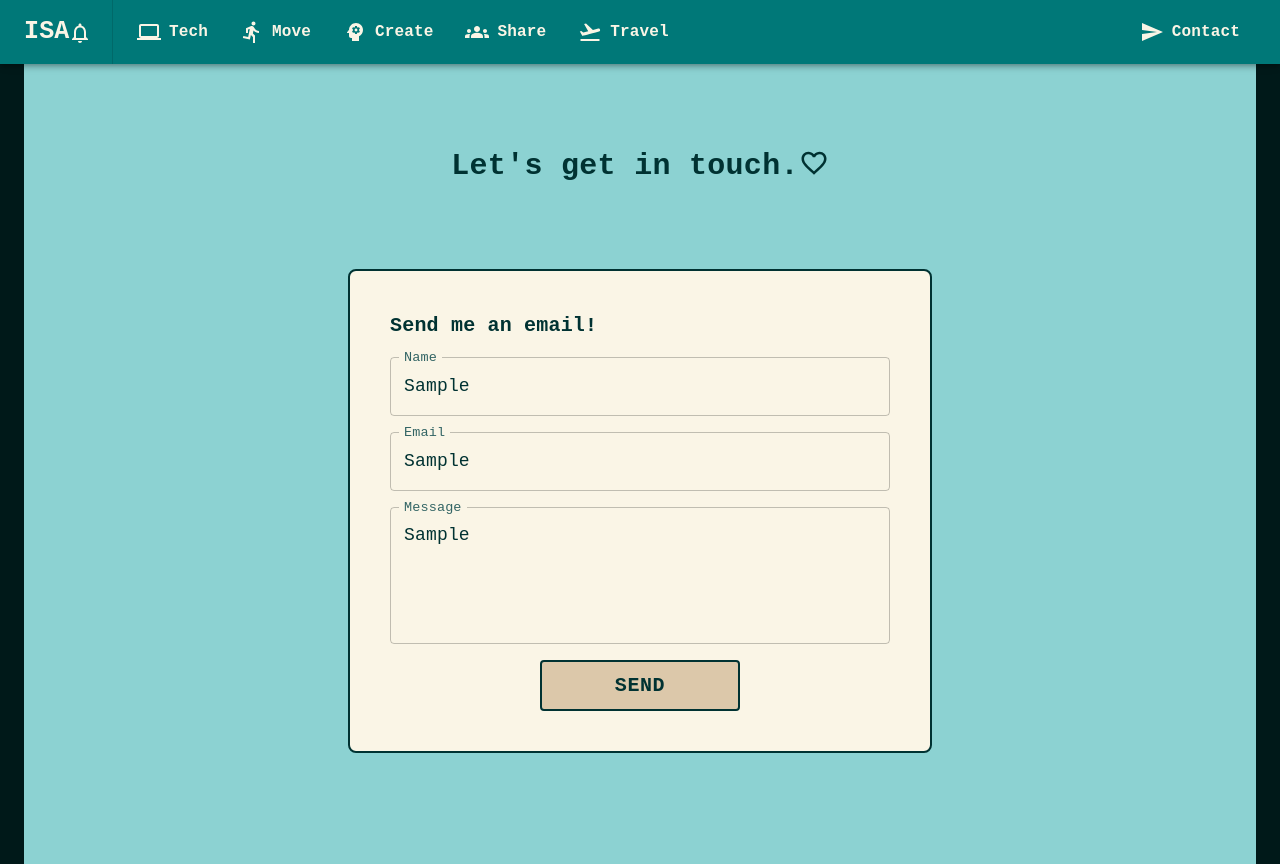
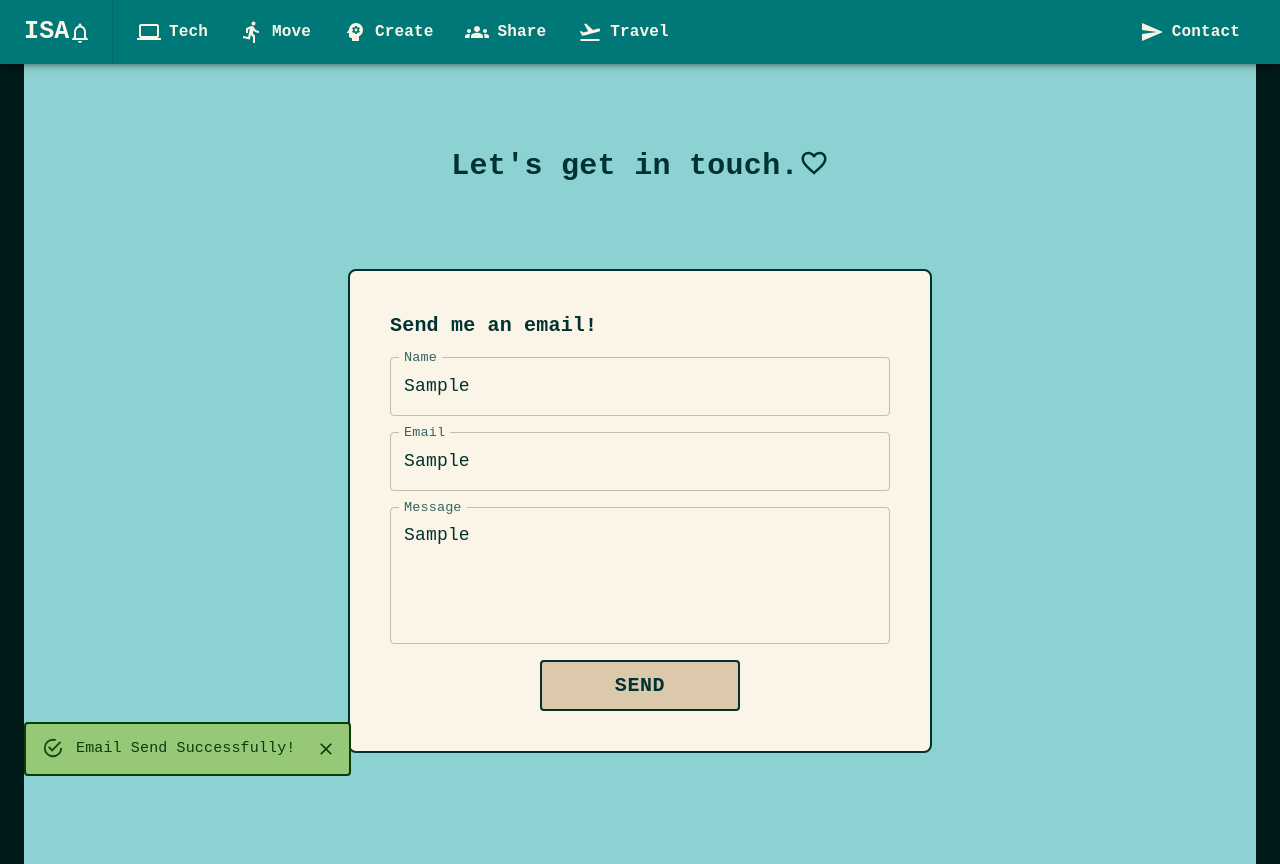
Before and after one commit to isa-be11e/Personal-Site-Front-End, a Next.js app: page /contact in a window 1280 px wide. Both pictures are taken after typing "Sample", "Sample", "Sample" into the empty fields and a click on the button "SEND". Built offline with nearby package versions, Linux system fonts and the light colour scheme.

Commit message:
add snackbar

```diff
--- a/src/app/contact/page.tsx
+++ b/src/app/contact/page.tsx
@@ -12,19 +12,41 @@ import FavoriteBorderIcon from '@mui/icons-material/FavoriteBorder';
 import { pageTitle, pageSubtitle } from '../../themes/typography';
 import { fontSize, colours, fontFamily } from '../../themes/global';
 import axios from 'axios';
+import Snackbar, { SnackbarCloseReason } from '@mui/material/Snackbar';
+import Alert from '@mui/material/Alert';
 
 export default function Page() {
   const [name, setName] = useState();
   const [email, setEmail] = useState();
   const [message, setMessage] = useState();
+  const [open, setOpen] = React.useState(false);
+  const [status, setStatus] = React.useState('error');
+
+  const handleClick = () => {
+    setOpen(true);
+  };
+
+  const handleClose = (
+    event?: React.SyntheticEvent | Event,
+    reason?: SnackbarCloseReason,
+  ) => {
+    if (reason === 'clickaway') {
+      return;
+    }
+    setOpen(false);
+  };
+
 
   const sendMail = () => {
     axios.get("http://localhost:4000/", { params: { name, email, message }})
     .then(() => {
-      console.log("success");
+      setStatus('success');
     })
     .catch(() => {
-      console.log("failure");
+      setStatus('error');
+    })
+    .finally(() => {
+      setOpen(true);
     });
   };
   return (
@@ -54,6 +76,7 @@ export default function Page() {
               maxWidth: 1,
               width: { xs: 300, md: 500 },
               '.MuiInputLabel-root': { fontFamily, color: colours.grey, fontSize: fontSize.responsive.small },
+              '.MuiOutlinedInput-root.Mui-focused .MuiOutlinedInput-notchedOutline': { borderColor: colours.appBar },
               '.MuiInputBase-root': { fontFamily, color: colours.primaryText, fontSize: fontSize.responsive.small },
             }}
           >
@@ -74,6 +97,22 @@ export default function Page() {
           </Stack>
         </Box>
       </Box>
+      <Snackbar open={open} autoHideDuration={3000} onClose={handleClose}>
+        <Alert
+          severity={status}
+          onClose={handleClose}
+          sx={{
+            bgcolor: colours.alert[status].primary,
+            color: colours.alert[status].secondary,
+            border: 2,
+            '.MuiAlert-icon': {color:  colours.alert[status].secondary}
+          }}
+        >
+          <Typography sx={{fontFamily, fontSize: 15}}>
+            {status === 'success' ? 'Email Send Successfully!' : 'Email Send Failed.'}
+          </Typography>
+        </Alert>
+      </Snackbar>
     </React.Fragment>
   );
 }
--- a/src/components/accordion/AccordionLink.tsx
+++ b/src/components/accordion/AccordionLink.tsx
@@ -1,9 +1,9 @@
 import Link from '@mui/material/Link';
 import { darkBody } from '../../themes/typography';
-import { colours } from '../../themes/global';
+import { colours, fontSize } from '../../themes/global';
 import LaunchIcon from '@mui/icons-material/Launch';
 
-const launchIcon = <LaunchIcon sx={{ml: 0.5, mb:-0.3, fontSize: 15}}/>;
+const launchIcon = <LaunchIcon sx={{ml: 0.5, mb:-0.3, fontSize: fontSize.responsive.med}}/>;
 
 export default function AccordionLink(props) {
   return (
--- a/src/themes/global.ts
+++ b/src/themes/global.ts
@@ -28,6 +28,14 @@ const colourWheel = {
     medium: 'rgb(60, 50, 50)',
     dark: 'rgb(50, 40, 40)',
   },
+  red: {
+    light: 'rgb(150,200,120)',
+    dark: 'rgb(10,60,10)',
+  },
+  green: {
+    light: 'rgb(240,100,100)',
+    dark: 'rgb(60,0,10)',
+  }
 };
 
 const colours = {
@@ -44,7 +52,11 @@ const colours = {
     colourWheel.beige.light,
     colourWheel.beige.medium,
     colourWheel.beige.dark,
-  ]
+  ],
+  alert: {
+    success: { primary: colourWheel.red.light, secondary: colourWheel.red.dark },
+    error: { primary: colourWheel.green.light, secondary: colourWheel.green.dark },
+  },
 };
 /*
 const colours = {
@@ -61,7 +73,11 @@ const colours = {
     colourWheel.brown.light,
     colourWheel.brown.medium,
     colourWheel.brown.dark,
-  ]
+  ],
+  alert: {
+    success: { primary: 'rgb(10,60,10)', secondary: 'rgb(150,200,120)' },
+    error: { primary: 'rgb(60,0,10)', secondary: 'rgb(240,100,100)' },
+  },
 };*/
 
 const fontFamily = 'monospace';
```
